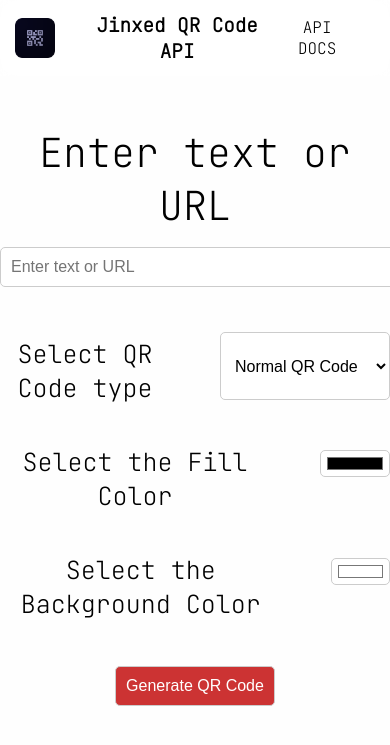
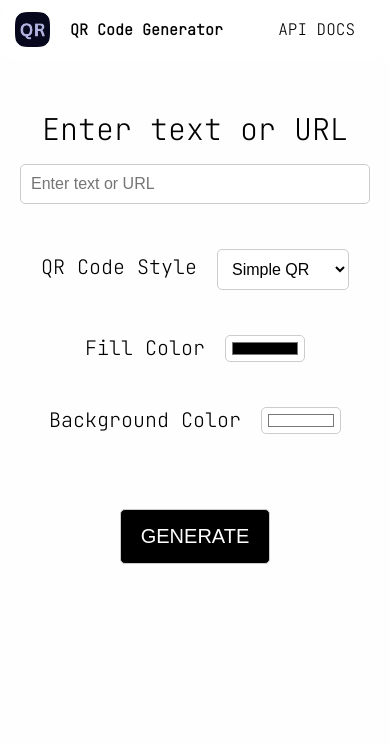
Before and after one commit to Zingzy/qrcode-api, a Flask app: page / in a window 390 px wide; the page is wider, and only the part inside the window is pictured. Shown: the top 745 px of that part. Run offline with Flask 3, Linux system fonts and the light colour scheme.

Commit message:
Updated Website UI

```diff
--- a/static/css/index-style.css
+++ b/static/css/index-style.css
@@ -76,7 +76,8 @@ body {
 }
 
 .navbar-link:hover {
-  text-decoration: underline; /* Adjust the hover color as needed */
+    text-decoration: underline;
+    /* Adjust the hover color as needed */
 }
 
 label {
@@ -96,22 +97,43 @@ button {
     margin-bottom: 15px;
     background-color: #ffffff;
     color: black;
+    outline: none;
+    transition: all 0.3s ease;
 }
 
 #qr-input {
+    max-width: 500px;
     width: 500px;
-  margin: 5px 0px;
+    margin: 5px 10px;
+}
+
+input:hover,
+select:hover {
+    border: 1px solid black;
 }
 
 .qr-type-div,
 #fill-color,
 #background-color,
 #gradient-color,
-#gradient-color-2 {
+#gradient2-color {
     display: flex;
     justify-content: center;
     gap: 50px;
-  margin: 20px 0;
+    margin: 20px 0 0 0;
+}
+
+#simple-config,
+#radial-config {
+    display: flex;
+    align-items: center;
+    justify-content: space-evenly;
+    max-width: 800px;
+    margin: auto;
+}
+
+#radial-config {
+    max-width: 1000px;
 }
 
 .qr-type-div select {
@@ -129,14 +151,17 @@ button {
 }
 
 #generate-btn {
-  background-color: #cc3333;
+    background-color: black;
     color: #ffffff;
     cursor: pointer;
-  transition: background-color 0.3s;
+    transition: all 0.3s ease;
+    margin: 60px 0 20px 0;
+    padding: 15px 20px;
+    font-size: 20px;
 }
 
 #generate-btn:hover {
-  background-color: #993333;
+    scale: 1.1;
 }
 
 #qr-code {
@@ -146,9 +171,83 @@ button {
 #loading-spinner {
     display: none;
     margin-top: 20px;
-  color: #cc3333;
+    margin: auto;
+    width: 56px;
+    height: 56px;
+    border-radius: 50%;
+    background: radial-gradient(farthest-side, #000000 95%, #0000) 50% 1.1px/13.4px 13.4px no-repeat,
+        radial-gradient(farthest-side, #0000 calc(100% - 15.7px), rgba(0, 0, 0, 0.1) 0);
+    animation: spinner-aur408 1s infinite linear;
+}
+
+@keyframes spinner-aur408 {
+    to {
+        transform: rotate(1turn);
+    }
 }
 
 #optional-params {
     margin: 35px auto;
 }
+
+@media screen and (max-width: 800px) {
+    .site-name{
+        font-size: 15px;
+    }
+
+    .logo {
+        width: 35px;
+        height: 35px;
+    }
+
+    label {
+        font-size: 20px;
+    }
+
+    #simple-config,
+    #radial-config {
+        flex-direction: column;
+    }
+
+    #simple-config {
+        max-width: 500px;
+    }
+
+    #radial-config {
+        max-width: 800px;
+    }
+
+    #text-input-text {
+        font-size: 30px;
+    }
+
+    #generate-btn {
+        margin: 60px 0 20px 0;
+    }
+
+    #loading-spinner {
+        margin-top: 20px;
+    }
+
+    #optional-params {
+        margin: 35px auto;
+    }
+
+    .qr-type-div,
+    #fill-color,
+    #background-color,
+    #gradient-color,
+    #gradient2-color {
+        gap: 20px;
+    }
+
+    #qr-input {
+        width: -webkit-fill-available;
+        margin-left: 20px;
+        margin-right: 20px;
+    }
+
+    .color-input {
+        margin-top: 10px;
+    }
+}
--- a/static/js/index-script.js
+++ b/static/js/index-script.js
@@ -22,7 +22,7 @@ toggleColorOptions();
 
 function generateQRCode() {
     // Display loading spinner
-  document.getElementById("loading-spinner").style.display = "block";
+    document.getElementById("loading-spinner").style.display = "flex";
 
     var userInput = document.getElementById("qr-input").value;
     var qrType = document.getElementById("qr-type").value;
--- a/templates/index.html
+++ b/templates/index.html
@@ -2,7 +2,7 @@
 <html lang="en">
   <head>
     <meta charset="UTF-8" />
-    <meta name="viewport" content="width=device-width, initial-scale=1.0" />
+    <meta name="viewport" content="width=device-width, initial-scale=1.0, user-scalable=yes">
     <link
       rel="icon"
       type="image/png"
@@ -11,8 +11,8 @@
     />
 
     <!-- Primary Meta Tags -->
-    <title>Modern QR Code Generator API</title>
-    <meta name="title" content="Modern QR Code Generator API" />
+    <title>Jinxed QR Code Generator</title>
+    <meta name="title" content="Jinxed QR Code Generator" />
     <meta
       name="description"
       content="Open-source qrcode generator api in written python"
@@ -21,7 +21,7 @@
     <!-- Open Graph / Facebook -->
     <meta property="og:type" content="website" />
     <meta property="og:url" content="https://qrcode.jinxed.cf/" />
-    <meta property="og:title" content="Modern QR Code Generator API" />
+    <meta property="og:title" content="Jinxed QR Code Generator" />
     <meta
       property="og:description"
       content="Open-source qrcode generator api in written python"
@@ -34,7 +34,7 @@
     <!-- Twitter -->
     <meta property="twitter:card" content="summary_large_image" />
     <meta property="twitter:url" content="https://qrcode.jinxed.cf/" />
-    <meta property="twitter:title" content="Modern QR Code Generator API" />
+    <meta property="twitter:title" content="Jinxed QR Code Generator" />
     <meta
       property="twitter:description"
       content="Open-source qrcode generator api in written python"
@@ -62,7 +62,7 @@
     <div class="navbar">
       <div class="navbar-logo">
         <img src="/static/images/logo.png" alt="Logo" class="logo" />
-        <div class="site-name">Jinxed QR Code API</div>
+        <div class="site-name">QR Code Generator</div>
       </div>
       <div class="navbar-links">
         <a href="https://github.com/zingzy/qrcode-api" class="navbar-link"
@@ -75,15 +75,16 @@
     <input type="text" id="qr-input" placeholder="Enter text or URL" required />
     <div id="optional-params">
       <div class="qr-type-div">
-        <label for="qr-type">Select QR Code type</label>
+        <label for="qr-type">QR Code Style</label>
         <select id="qr-type" onchange="toggleColorOptions()">
-          <option value="simple">Normal QR Code</option>
-          <option value="radial">Stylized QR Code</option>
+          <option value="simple">Simple QR</option>
+          <option value="radial">Gradient QR</option>
         </select>
       </div>
 
+      <div id="simple-config">
       <div id="fill-color">
-        <label for="fill-color">Select the Fill Color</label>
+        <label for="fill-color">Fill Color</label>
         <input
           type="color"
           id="fill-color-input"
@@ -93,7 +94,7 @@
       </div>
 
       <div id="background-color">
-        <label for="background-color">Select the Background Color</label>
+        <label for="background-color">Background Color</label>
         <input
           type="color"
           id="background-color-input"
@@ -101,9 +102,11 @@
           value="#ffffff"
         />
       </div>
+    </div>
 
+    <div id="radial-config">
       <div id="gradient-color">
-        <label for="gradient-color">Select the Inner Radial Gradient</label>
+        <label for="gradient-color">Inner Gradient Color</label>
         <input
           type="color"
           id="gradient-color-input"
@@ -113,7 +116,7 @@
       </div>
 
       <div id="gradient2-color">
-        <label for="gradient2-color">Select the Outer Radial Gradient</label>
+        <label for="gradient2-color">Outer Gradient Color</label>
         <input
           type="color"
           id="gradient2-color-input"
@@ -124,12 +127,12 @@
     </div>
 
     <button id="generate-btn" onclick="generateQRCode()">
-      Generate QR Code
+      GENERATE
     </button>
 
     <div id="qr-code"></div>
 
-    <div id="loading-spinner">Generating QR Code... <span>&#9201;</span></div>
+    <div id="loading-spinner"></div>
 
     <script
       src="{{ url_for('static', filename='js/index-script.js') }}"
```
Also changed, not shown: .github/workflows/format.yaml, static/images/banner.png, static/images/logo.png. Lines whose indentation alone changed are shown as unchanged.
